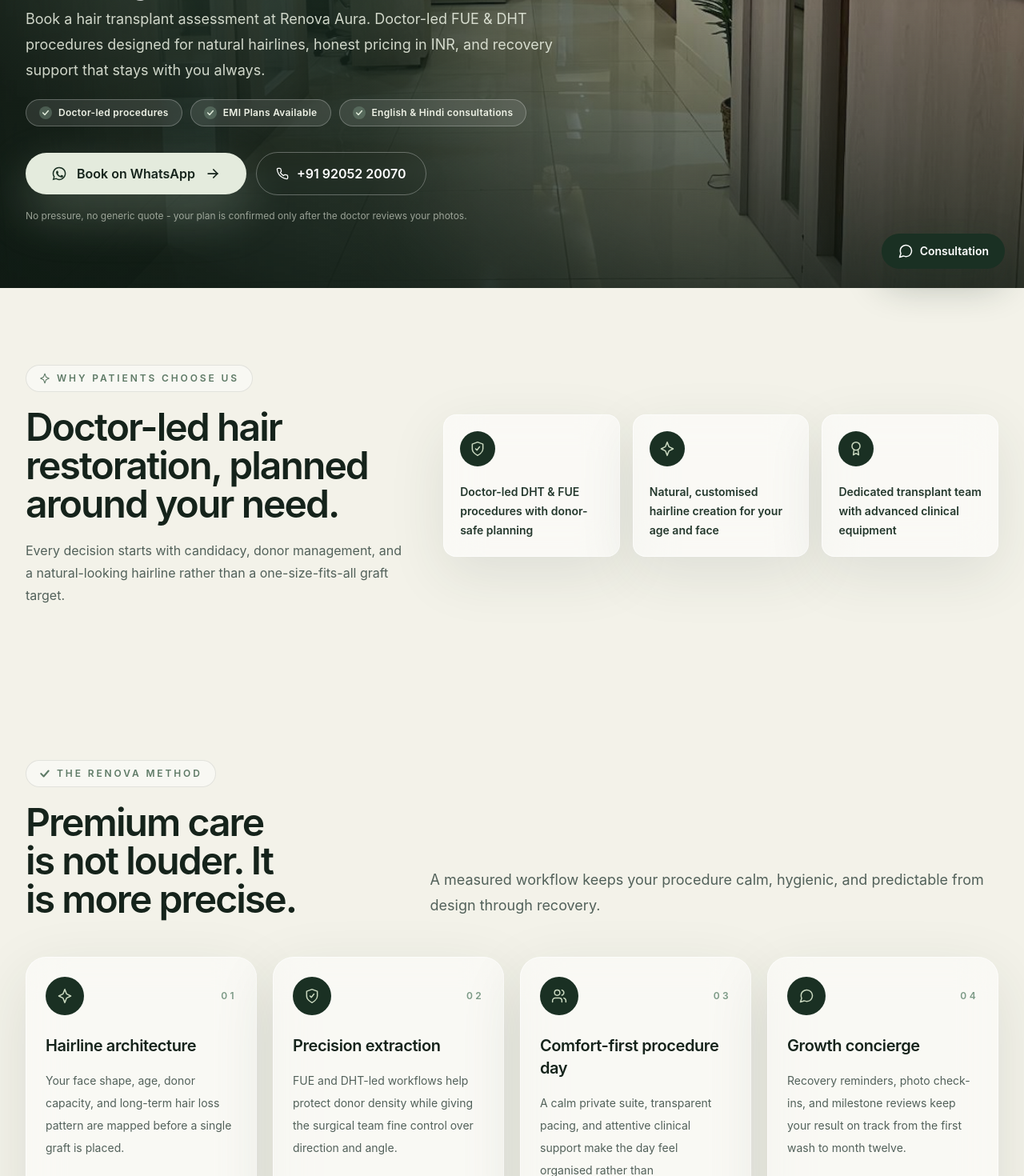
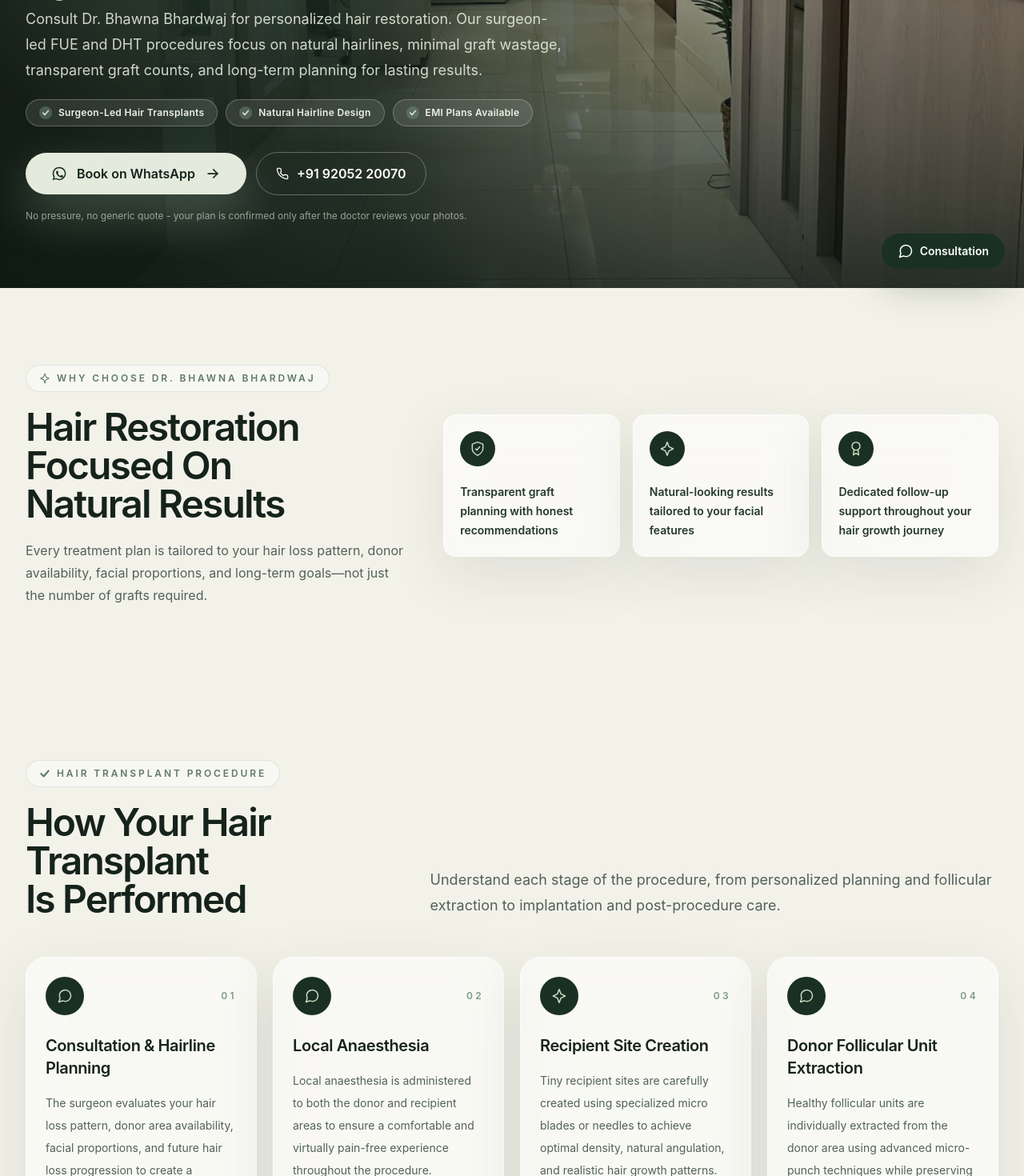
Before and after one commit to jay03031995/renovaaura-hair-transplant-landing, a React (Vite) app: page / in a window 1280 px wide. Shown: the part 440-1910 px from the top of the page at 80% size. Built offline with nearby package versions, Linux system fonts and the light colour scheme.

Commit message:
changes done

```diff
--- a/src/App.tsx
+++ b/src/App.tsx
@@ -36,37 +36,53 @@
 ];
 
 const proofLines = [
-  "Doctor-led DHT & FUE procedures with donor-safe planning",
-  "Natural, customised hairline creation for your age and face",
-  "Dedicated transplant team with advanced clinical equipment",
+  "Transparent graft planning with honest recommendations",
+  "Natural-looking results tailored to your facial features",
+  "Dedicated follow-up support throughout your hair growth journey",
 ];
 
-const trustChips = ["Doctor-led procedures", "EMI Plans Available", "English & Hindi consultations"];
+const trustChips = [
+  "Surgeon-Led Hair Transplants",
+  "Natural Hairline Design",
+  "EMI Plans Available",
+];
 
 const methodSteps = [
   {
     step: "01",
+    icon: "consultation",
+    title: "Consultation & Hairline Planning",
+    copy: "The surgeon evaluates your hair loss pattern, donor area availability, facial proportions, and future hair loss progression to create a personalized and natural-looking hairline design.",
+  },
+  {
+    step: "02",
+    icon: "anaesthesia",
+    title: "Local Anaesthesia",
+    copy: "Local anaesthesia is administered to both the donor and recipient areas to ensure a comfortable and virtually pain-free experience throughout the procedure.",
+  },
+  {
+    step: "03",
     icon: "design",
-    title: "Hairline architecture",
-    copy: "Your face shape, age, donor capacity, and long-term hair loss pattern are mapped before a single graft is placed.",
-  },
-  {
-    step: "02",
-    icon: "surgery",
-    title: "Precision extraction",
-    copy: "FUE and DHT-led workflows help protect donor density while giving the surgical team fine control over direction and angle.",
-  },
-  {
-    step: "03",
-    icon: "comfort",
-    title: "Comfort-first procedure day",
-    copy: "A calm private suite, transparent pacing, and attentive clinical support make the day feel organised rather than overwhelming.",
+    title: "Recipient Site Creation",
+    copy: "Tiny recipient sites are carefully created using specialized micro blades or needles to achieve optimal density, natural angulation, and realistic hair growth patterns.",
   },
   {
     step: "04",
+    icon: "extraction",
+    title: "Donor Follicular Unit Extraction",
+    copy: "Healthy follicular units are individually extracted from the donor area using advanced micro-punch techniques while preserving surrounding tissue and donor density.",
+  },
+  {
+    step: "05",
+    icon: "implantation",
+    title: "Graft Implantation",
+    copy: "The extracted follicles are meticulously implanted to achieve natural density and direction using implanters or double-forceps no-root-touch techniques for maximum graft protection.",
+  },
+  {
+    step: "06",
     icon: "followup",
-    title: "Growth concierge",
-    copy: "Recovery reminders, photo check-ins, and milestone reviews keep your result on track from the first wash to month twelve.",
+    title: "Post-Procedure Care & Recovery",
+    copy: "The treated area is cleaned, detailed post-operative instructions are provided, and supportive medications may be recommended to promote healing, optimize hair growth, and maintain existing hair.",
   },
 ];
 
@@ -148,85 +164,57 @@
 
 const faqs = [
   {
-    question: "Is EMI available?",
+    question: "Will there be scars after a hair transplant?",
     answer:
-      "Yes. EMI options and flexible payment plans are available on select packages. Our coordinator shares the current EMI terms during your consultation.",
-  },
-  {
-    question: "How do I reach the clinic?",
+      "With modern techniques like FUE, scarring is minimal and usually not noticeable, especially once your hair grows back. Tiny extraction points in the donor area typically heal well and are often difficult to detect without close examination.",
+  },
+  {
+    question: "Does a hair transplant look natural?",
     answer:
-      "We are at C-3, 1st floor, Anand Vihar, New Delhi, 110092 - close to Anand Vihar metro station (Blue and Pink line interchange) and ISBT Anand Vihar. Call or WhatsApp us and we will guide you in, or help plan your visit if you are travelling from outside Delhi NCR.",
-  },
-  {
-    question: "Will the hairline look natural?",
+      "Yes. When performed by an experienced surgeon, the transplanted hair blends naturally with your existing hair. Careful attention to hairline design, graft placement, density, and hair direction helps create results that look natural and age appropriately.",
+  },
+  {
+    question: "Are there any risks or side effects of a hair transplant?",
     answer:
-      "Naturalness is the priority. We design age-appropriate hairlines with soft transitions, varied graft placement, and direction control, so the outcome blends with your existing hair.",
-  },
-  {
-    question: "When will I see growth?",
+      "Hair transplant procedures are generally safe when performed by qualified specialists. Temporary swelling, redness, itching, scab formation, or mild discomfort may occur during the healing period. Serious complications are uncommon when the procedure is performed correctly and post-procedure instructions are followed.",
+  },
+  {
+    question: "Can I style or cut my transplanted hair?",
     answer:
-      "Early growth often starts around months three to four, with more visible density around months six to nine. Full maturation can take 12 months or longer, and results vary from patient to patient.",
-  },
-  {
-    question: "Am I a suitable candidate for a hair transplant?",
+      "Yes. After your scalp has healed, you can cut, style, and groom your transplanted hair just like your natural hair.",
+  },
+  {
+    question: "How long will my transplanted hair last?",
     answer:
-      "Suitability depends on factors such as the extent of hair loss, donor hair availability, scalp condition, age, and future hair loss patterns. A detailed consultation helps determine the most appropriate treatment plan.",
-  },
-  {
-    question: "How many grafts will I need?",
+      "Hair transplanted from the donor area is generally resistant to the hormonal factors responsible for pattern hair loss. These follicles can continue growing for many years. However, maintaining existing non-transplanted hair is equally important for long-term results and overall appearance.",
+  },
+
+{
+  question: "Will I need more than one hair transplant in my lifetime?",
   answer:
-      "The required graft count varies for every individual. It depends on the area of baldness, desired density, hair characteristics, and long-term restoration goals. An assessment is required for an accurate estimate.",
-  },
-  {
-    question: "Is the procedure painful?",
+    "Some patients achieve their desired result with a single procedure, while others may require additional sessions in the future if hair loss progresses. This depends on factors such as age, pattern of hair loss, donor availability, and long-term goals.",
+},
+{
+  question: "When can I wash my hair after a hair transplant?",
   answer:
-      "Hair transplant procedures are generally well tolerated. Local anesthesia is used to keep you comfortable during the procedure, and most patients experience only mild discomfort during recovery.",
-  },
-  {
-    question: "How long does a hair transplant procedure take?",
+    "Patients are usually advised to wait for a specific period before the first wash and follow a gentle washing protocol during the initial healing phase. Detailed instructions are provided after the procedure to help protect the grafts and support proper healing.",
+},
+  {
+    question: "Can a hair transplant improve density in thinning areas?",
     answer:
-      "The duration depends on the number of grafts being transplanted. Most procedures are completed within one day, while larger sessions may require additional time.",
-  },
-  {
-    question: "Will the transplanted hair fall out after surgery?",
+      "Yes. Hair transplantation can be used to improve the appearance of density in thinning areas. The treatment plan is customized based on the amount of existing hair, donor capacity, and long-term restoration goals to ensure natural-looking coverage.",
+  },
+  {
+    question: "What happens if my hair loss continues after the transplant?",
     answer:
-      "Temporary shedding of transplanted hair is normal during the first few weeks after the procedure. The follicles remain in place and new growth typically begins a few months later.",
-  },
-  {
-    question: "How soon can I return to work?",
+      "A hair transplant restores hair to specific areas but does not stop future hair loss in untreated regions. This is why long-term planning is important. Additional treatments or hair maintenance strategies may be recommended to help preserve existing hair and maintain a balanced appearance.",
+  },
+  {
+    question: "Will my transplanted hair require special care in the future?",
     answer:
-      "Many patients return to desk-based work within a few days. Recovery timelines vary depending on individual healing and the nature of your job.",
-  },
-  {
-    question: "Are the results permanent?",
-    answer:
-      "Transplanted hair follicles are generally resistant to the effects of genetic hair loss and can provide long-lasting results. However, existing non-transplanted hair may continue to thin over time.",
-  },
-  {
-    question: "Can women undergo hair transplantation?",
-    answer:
-      "Yes. Hair transplantation can be an effective option for selected female patients experiencing hair thinning, traction alopecia, or specific patterns of hair loss after proper evaluation.",
-  },
-  {
-    question: "What precautions should I follow after the procedure?",
-    answer:
-      "Patients receive detailed post-procedure instructions regarding washing, sleeping position, medications, physical activity, and scalp care to support healing and graft survival.",
-  },
-  {
-    question: "Will I need medications after a hair transplant?",
-    answer:
-      "Depending on your condition and goals, the doctor may recommend medications or supportive treatments to help maintain existing hair and optimize long-term results.",
-  },
-  {
-    question: "Can I combine a hair transplant with PRP therapy?",
-    answer:
-      "Yes. PRP therapy may be recommended in selected cases as part of a comprehensive hair restoration plan to support hair health and recovery.",
-  },
-  {
-    question: "What makes a surgeon-led hair transplant different?",
-    answer:
-      "In a surgeon-led procedure, critical steps such as planning, hairline design, graft extraction strategy, and implantation supervision are performed or directly overseen by the treating surgeon, ensuring greater precision and personalization.",
-  },
+      "Once the transplanted follicles have healed and established growth, they can generally be treated like natural hair. You can wash, cut, and style them normally. However, maintaining overall scalp and hair health remains important for long-term results.",
+  },
+
 ];
 
 /* -------------------------------------- Reveal on scroll hook ---------------------------------- */
@@ -574,14 +562,17 @@
       <div className="relative mx-auto w-full max-w-7xl">
         <div className="max-w-3xl xl:max-w-4xl" data-reveal>
           <p className="mb-3 text-xs font-semibold uppercase tracking-[0.34em] text-[#c9d8bf] sm:text-[0.8rem] sm:tracking-[0.44em]">
-            Hair Transplant {"\u00B7"} Anand Vihar, Delhi
-          </p>
+  Hair Transplant Specialist • Anand Vihar, Delhi
+</p>
+
 <h1 className="text-balance text-4xl font-semibold tracking-[-0.05em] text-white sm:text-5xl md:text-6xl lg:text-[3.5rem] lg:leading-[0.92]">
-            Hair restoration made quietly exceptional.
+  Natural Hair Transplants Designed By A Doctor, Not A Technician
 </h1>
+
 <p className="mt-3 max-w-2xl text-pretty text-sm leading-7 text-[#e9efe1]/88 sm:text-base sm:leading-8 lg:text-lg">
-            Book a hair transplant assessment at Renova Aura. Doctor-led FUE &amp; DHT procedures designed for
-            natural hairlines, honest pricing in INR, and recovery support that stays with you always.
+  Consult Dr. Bhawna Bhardwaj for personalized hair restoration. Our surgeon-led
+  FUE and DHT procedures focus on natural hairlines, minimal graft wastage,
+  transparent graft counts, and long-term planning for lasting results.
 </p>
           <div className="mt-5 flex flex-col items-start gap-2.5 sm:flex-row sm:flex-wrap">
             {trustChips.map((chip, index) => (
@@ -636,14 +627,16 @@
           <div data-reveal>
 <p className="inline-flex items-center gap-2 rounded-full border border-[#15231b]/10 bg-white/45 px-4 py-2 text-xs font-semibold uppercase tracking-[0.24em] text-[#5e7a66]">
   <SparkIcon className="h-3.5 w-3.5" />
-              Why patients choose us
-            </p>
+  Why Choose Dr. Bhawna Bhardwaj
+</p>
+
 <h2 className="mt-5 text-balance text-3xl font-semibold tracking-[-0.04em] text-[#15231b] sm:text-4xl lg:text-5xl">
-              Doctor-led hair restoration, planned around your need.
+  Hair Restoration Focused On Natural Results
 </h2>
+
 <p className="mt-5 text-base leading-7 text-[#52615a]">
-              Every decision starts with candidacy, donor management, and a natural-looking hairline rather than a
-              one-size-fits-all graft target.
+  Every treatment plan is tailored to your hair loss pattern, donor availability,
+  facial proportions, and long-term goals—not just the number of grafts required.
 </p>
           </div>
           <div className="grid grid-cols-2 gap-3 sm:gap-4 lg:grid-cols-3" data-reveal>
@@ -679,14 +672,17 @@
 <div>
   <p className="inline-flex items-center gap-2 rounded-full border border-[#15231b]/10 bg-white/45 px-4 py-2 text-xs font-semibold uppercase tracking-[0.24em] text-[#5e7a66]">
     <CheckIcon className="h-3.5 w-3.5" />
-              The Renova method
-            </p>
+    Hair Transplant Procedure
+  </p>
+
   <h2 className="mt-5 text-balance text-3xl font-semibold tracking-[-0.04em] sm:text-4xl lg:text-5xl">
-              Premium care is not louder. It is more precise.
+    How Your Hair Transplant Is Performed
   </h2>
 </div>
+
 <p className="text-base leading-7 text-[#52615a] sm:text-lg sm:leading-8">
-            A measured workflow keeps your procedure calm, hygienic, and predictable from design through recovery.
+  Understand each stage of the procedure, from personalized planning and follicular extraction
+  to implantation and post-procedure care.
 </p>
         </div>
 
```
Also changed, not shown: 2 other files (tests, documents, lock files or other folders). Lines whose indentation alone changed are shown as unchanged.
